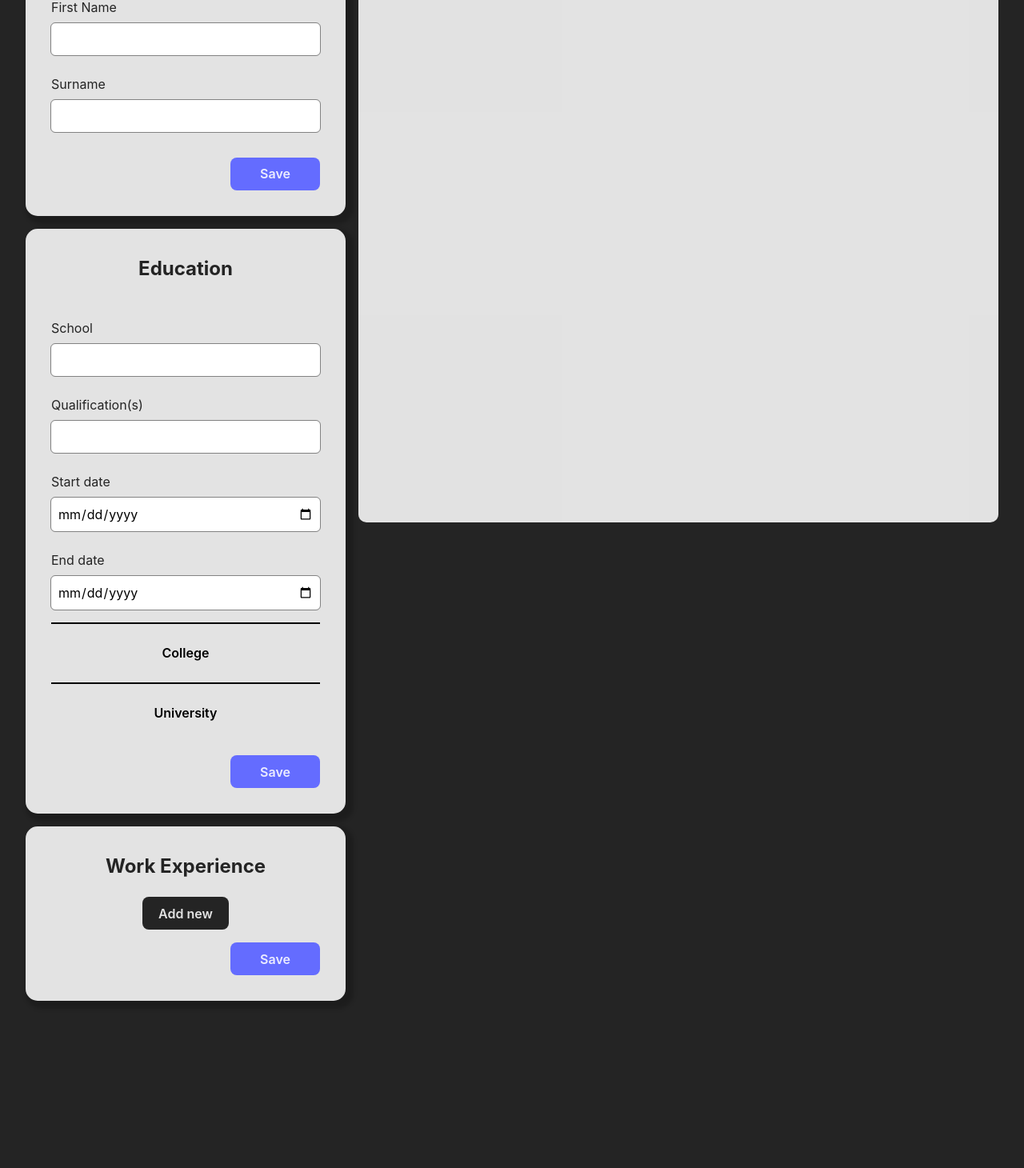
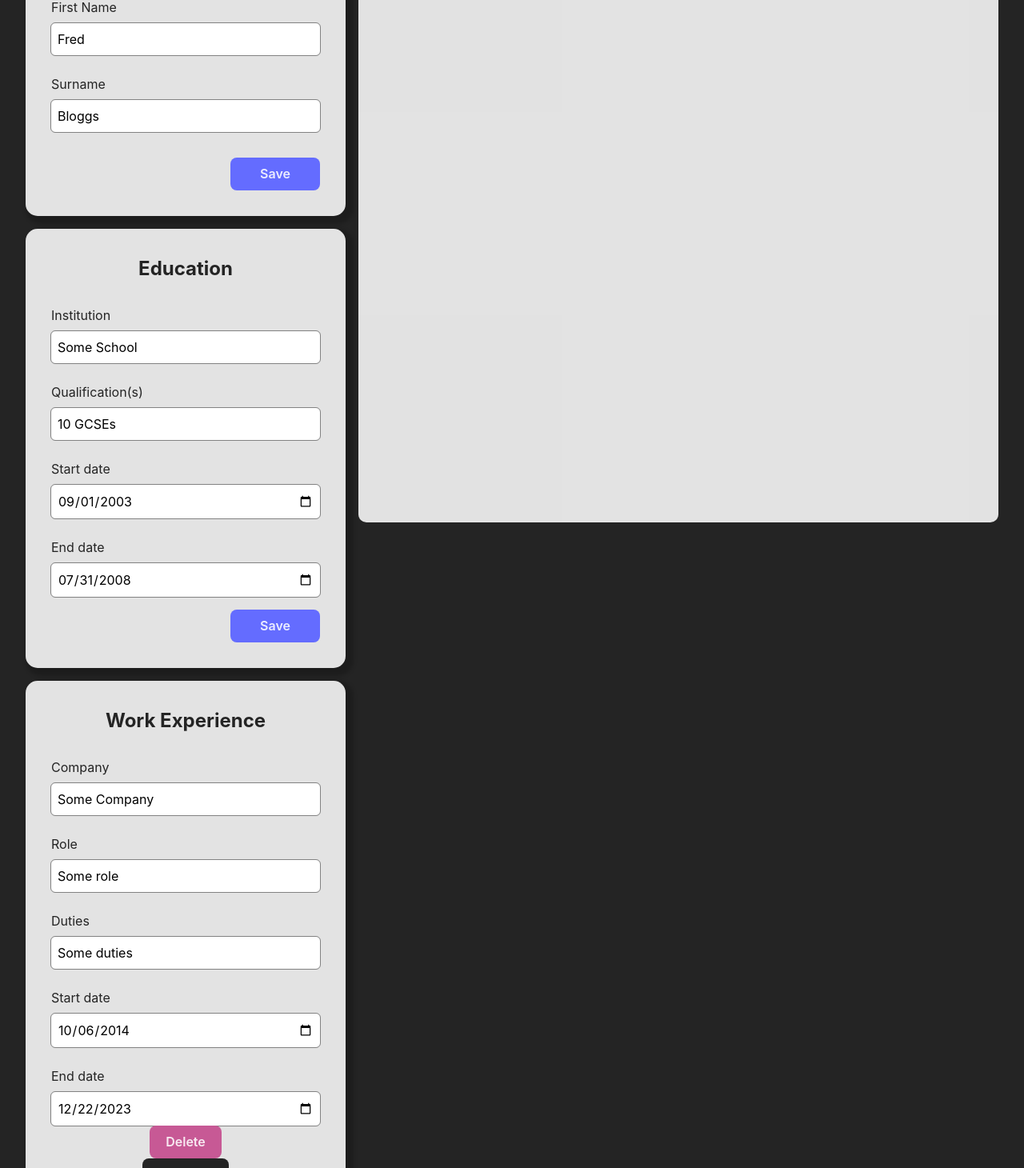
Before and after one commit to rubicon2/odin-cv-app, a React (Vite) app: page / in a window 1280 px wide. Shown: the part 238-1698 px from the top of the page at 80% size. Before the commit the page ends 1521 px from the top, so only its background shows below. Built offline with nearby package versions, Linux system fonts and the light colour scheme.

Commit message:
Convert from useState to useReducer

```diff
--- a/src/App.jsx
+++ b/src/App.jsx
@@ -1,28 +1,17 @@
 import ToggleEditWorkInfo from './components/ToggleEditWorkInfo';
 
 import Container from './components/Container';
-import Accordion from './components/Accordion';
-import DynamicForm from './components/DynamicForm';
 import ToggleEditField from './components/ToggleEditField';
 import StudyFieldGroup from './components/StudyFieldGroup';
 import WorkFieldGroup from './components/WorkFieldGroup';
 
-import { useState } from 'react';
+import { CvAppReducer, initialState } from './reducers/CvAppReducer';
+import { useReducer } from 'react';
 
 import './App.css';
 
 function App() {
-  const [firstName, setFirstName] = useState('');
-  const [surname, setSurname] = useState('');
-  const [generalSubmitted, setGeneralSubmitted] = useState(false);
-
-  const [schoolInfo, setSchoolInfo] = useState({});
-  const [collegeInfo, setCollegeInfo] = useState({});
-  const [uniInfo, setUniInfo] = useState({});
-  const [educationSubmitted, setEducationSubmitted] = useState(false);
-
-  const [workSubmitted, setWorkSubmitted] = useState(false);
-
+  const [state, dispatch] = useReducer(CvAppReducer, initialState);
   return (
     <>
       <h1>CV App</h1>
@@ -30,83 +19,73 @@ function App() {
         <div className="app-container-col">
           <Container
             className="input-flex-gap"
-            onButtonClick={() => setGeneralSubmitted(!generalSubmitted)}
-            submitted={generalSubmitted}
+            onButtonClick={() =>
+              state.editGeneral
+                ? dispatch({ type: 'locked_general' })
+                : dispatch({ type: 'unlocked_general' })
+            }
+            submitted={!state.editGeneral}
           >
             <h2>General</h2>
+
             <ToggleEditField
               fieldName="First Name"
-              onChange={(event) => setFirstName(event.target.value)}
-              value={firstName}
-              edit={!generalSubmitted}
+              onChange={(event) =>
+                dispatch({
+                  type: 'changed_first_name',
+                  firstName: event.target.value,
+                })
+              }
+              value={state.firstName}
+              edit={state.editGeneral}
             />
+
             <ToggleEditField
               fieldName="Surname"
-              onChange={(event) => setSurname(event.target.value)}
-              value={surname}
-              edit={!generalSubmitted}
+              onChange={(event) =>
+                dispatch({
+                  type: 'changed_last_name',
+                  lastName: event.target.value,
+                })
+              }
+              value={state.lastName}
+              edit={state.editGeneral}
             />
           </Container>
 
           <Container
-            onButtonClick={() => setEducationSubmitted(!educationSubmitted)}
-            submitted={educationSubmitted}
+            onButtonClick={() =>
+              state.editEducation
+                ? dispatch({ type: 'locked_education' })
+                : dispatch({ type: 'unlocked_education' })
+            }
+            submitted={!state.editEducation}
           >
             <h2>Education</h2>
-            <Accordion
-              accordionItems={[
-                {
-                  id: 0,
-                  label: 'School',
-                  content: (
-                    <>
-                      <StudyFieldGroup
-                        placeOfStudy="School"
-                        value={schoolInfo}
-                        onChange={setSchoolInfo}
-                        edit={!educationSubmitted}
-                      />
-                    </>
-                  ),
-                },
-                {
-                  id: 1,
-                  label: 'College',
-                  content: (
-                    <>
-                      <StudyFieldGroup
-                        placeOfStudy="College"
-                        value={collegeInfo}
-                        onChange={setCollegeInfo}
-                        edit={!educationSubmitted}
-                      />
-                    </>
-                  ),
-                },
-                {
-                  id: 2,
-                  label: 'University',
-                  content: (
-                    <>
-                      <StudyFieldGroup
-                        placeOfStudy="University"
-                        value={uniInfo}
-                        onChange={setUniInfo}
-                        edit={!educationSubmitted}
-                      />
-                    </>
-                  ),
-                },
-              ]}
-            ></Accordion>
+            <StudyFieldGroup
+              values={state.education[0]}
+              onChange={(entry) =>
+                dispatch({ type: 'changed_education', entry })
+              }
+              edit={state.editEducation}
+            />
           </Container>
 
           <Container
-            onButtonClick={() => setWorkSubmitted(!workSubmitted)}
-            submitted={workSubmitted}
+            onButtonClick={() =>
+              state.editWork
+                ? dispatch({ type: 'locked_work' })
+                : dispatch({ type: 'unlocked_work' })
+            }
+            submitted={!state.editWork}
           >
             <h2>Work Experience</h2>
-            <ToggleEditWorkInfo edit={!workSubmitted} />
+
+            <ToggleEditWorkInfo
+              values={state.work}
+              dispatch={dispatch}
+              edit={state.editWork}
+            />
           </Container>
         </div>
         <div>
--- a/src/components/StudyFieldGroup/index.jsx
+++ b/src/components/StudyFieldGroup/index.jsx
@@ -1,43 +1,53 @@
 import ToggleEditField from '../ToggleEditField';
 import './index.css';
 
-export default function StudyFieldGroup({
-  placeOfStudy,
-  value,
-  onChange,
-  edit,
-}) {
+export default function StudyFieldGroup({ values, onChange, edit }) {
+  const { place, subject, startDate, endDate } = values;
   return (
     <div className="study-info-section input-flex-gap">
       <ToggleEditField
-        fieldName={placeOfStudy}
-        value={value.place}
-        onChange={(event) => onChange({ ...value, place: event.target.value })}
+        fieldName="Institution"
+        value={place}
+        onChange={(event) =>
+          onChange({
+            ...values,
+            place: event.target.value,
+          })
+        }
         edit={edit}
       />
       <ToggleEditField
-        fieldName={'Qualification(s)'}
-        value={value.subject}
+        fieldName="Qualification(s)"
+        value={subject}
         onChange={(event) =>
-          onChange({ ...value, subject: event.target.value })
+          onChange({
+            ...values,
+            subject: event.target.value,
+          })
         }
         edit={edit}
       />
       <ToggleEditField
         inputType="date"
-        fieldName={'Start date'}
-        value={value.startDate}
+        fieldName="Start date"
+        value={startDate}
         onChange={(event) =>
-          onChange({ ...value, startDate: event.target.value })
+          onChange({
+            ...values,
+            startDate: event.target.value,
+          })
         }
         edit={edit}
       />
       <ToggleEditField
         inputType="date"
-        fieldName={'End date'}
-        value={value.endDate}
+        fieldName="End date"
+        value={endDate}
         onChange={(event) =>
-          onChange({ ...value, endDate: event.target.value })
+          onChange({
+            ...values,
+            endDate: event.target.value,
+          })
         }
         edit={edit}
       />
--- a/src/components/ToggleEditWorkInfo/index.jsx
+++ b/src/components/ToggleEditWorkInfo/index.jsx
@@ -1,62 +1,34 @@
 import WorkFieldGroup from '../WorkFieldGroup';
-import { useState } from 'react';
 import './index.css';
 
-export default function ToggleEditWorkInfo({ edit }) {
-  const [entries, setEntries] = useState([]);
-  // Make a local copy to avoid mutating the original entries array.
-  // I don't see what the problem is with mutating the array, then spreading the elements out into
-  // a new array when calling setEntries(), but apparently this is better.
-  // Throughout this component, also avoided mutating state of elements in localEntries array, although in this instance
-  // it seemed to make no difference whether the objects within the array were changed directly or replaced with new altered objects.
-  let localEntries = [...entries];
-
-  function addBlankEntry() {
-    const biggestIndex = localEntries.reduce(
-      (biggest, current) => (current.index > biggest ? current.index : biggest),
-      -1,
-    );
-    localEntries.push({
-      index: biggestIndex + 1,
-      companyName: '',
-      position: '',
-      duties: '',
-      startDate: '',
-      endDate: '',
-    });
-    setEntries(localEntries);
-  }
-
-  function deleteEntry(entry) {
-    localEntries = localEntries.filter((e) => e != entry);
-    setEntries(localEntries);
-  }
-
+export default function ToggleEditWorkInfo({ values, dispatch, edit }) {
   return (
     <div>
-      {localEntries.map((entry, index) => (
-        <div key={entry.index}>
+      {values.map((value) => (
+        <div key={value.id}>
           <WorkFieldGroup
-            onChange={(infoObj) => {
-              localEntries[index] = { index: entry.index, ...infoObj };
-            }}
+            values={value}
+            onChange={(entry) => dispatch({ type: 'changed_work', entry })}
             edit={edit}
           />
           {edit && (
             <button
               className="work-button delete-button"
-              onClick={() => deleteEntry(entry)}
+              onClick={() => dispatch({ type: 'removed_work', entry: value })}
             >
               Delete
             </button>
           )}
         </div>
       ))}
-      {!edit && localEntries.length === 0 && (
+      {!edit && values.length === 0 && (
         <div className="none-message">None!</div>
       )}
       {edit && (
-        <button className="work-button" onClick={addBlankEntry}>
+        <button
+          className="work-button"
+          onClick={() => dispatch({ type: 'added_work' })}
+        >
           Add new
         </button>
       )}
--- a/src/components/WorkFieldGroup/index.jsx
+++ b/src/components/WorkFieldGroup/index.jsx
@@ -1,51 +1,65 @@
 import ToggleEditField from '../ToggleEditField';
-import { useState } from 'react';
 import './index.css';
 
-export default function WorkFieldGroup({ onChange, edit }) {
-  const [companyName, setCompanyName] = useState('');
-  const [jobTitle, setJobTitle] = useState('');
-  const [duties, setDuties] = useState('');
-  const [startDate, setStartDate] = useState('');
-  const [endDate, setEndDate] = useState('');
-
-  function update(setField, event) {
-    setField(event.target.value);
-    onChange({ companyName, jobTitle, duties, startDate, endDate });
-  }
-
+export default function WorkFieldGroup({ values, onChange, edit }) {
+  const { company, role, duties, startDate, endDate } = values;
   return (
     <div className="work-info-section input-flex-gap">
       <ToggleEditField
         fieldName="Company"
-        value={companyName}
-        onChange={(event) => update(setCompanyName, event)}
+        value={company}
+        onChange={(event) =>
+          onChange({
+            ...values,
+            company: event.target.value,
+          })
+        }
         edit={edit}
       />
       <ToggleEditField
         fieldName="Role"
-        value={jobTitle}
-        onChange={(event) => update(setJobTitle, event)}
+        value={role}
+        onChange={(event) =>
+          onChange({
+            ...values,
+            role: event.target.value,
+          })
+        }
         edit={edit}
       />
       <ToggleEditField
         fieldName="Duties"
         value={duties}
-        onChange={(event) => update(setDuties, event)}
+        onChange={(event) =>
+          onChange({
+            ...values,
+            duties: event.target.value,
+          })
+        }
         edit={edit}
       />
       <ToggleEditField
         inputType="date"
-        fieldName={'Start date'}
+        fieldName="Start date"
         value={startDate}
-        onChange={(event) => update(setStartDate, event)}
+        onChange={(event) =>
+          onChange({
+            ...values,
+            startDate: event.target.value,
+          })
+        }
         edit={edit}
       />
       <ToggleEditField
         inputType="date"
-        fieldName={'End date'}
+        fieldName="End date"
         value={endDate}
-        onChange={(event) => update(setEndDate, event)}
+        onChange={(event) =>
+          onChange({
+            ...values,
+            endDate: event.target.value,
+          })
+        }
         edit={edit}
       />
     </div>
--- /dev/null
+++ b/src/reducers/CvAppReducer.jsx
@@ -0,0 +1,157 @@
+export const initialState = {
+  editGeneral: true,
+  editEducation: true,
+  editWork: true,
+  firstName: 'Fred',
+  lastName: 'Bloggs',
+  education: [
+    {
+      id: 0,
+      place: 'Some School',
+      subject: '10 GCSEs',
+      startDate: '2003-09-01',
+      endDate: '2008-07-31',
+    },
+  ],
+  work: [
+    {
+      id: 0,
+      company: 'Some Company',
+      role: 'Some role',
+      duties: 'Some duties',
+      startDate: '2014-10-06',
+      endDate: '2023-12-22',
+    },
+  ],
+};
+
+const blankEducationEntry = {
+  place: '',
+  subject: '',
+  startDate: '',
+  endDate: '',
+};
+
+const blankWorkEntry = {
+  company: '',
+  role: '',
+  duties: '',
+  startDate: '',
+  endDate: '',
+};
+
+function calculateNewId(arr) {
+  const biggestId = arr.reduce(
+    (biggest, current) => (current.id > biggest ? current.id : biggest),
+    -1,
+  );
+  return biggestId + 1;
+}
+
+export function CvAppReducer(state, action) {
+  switch (action.type) {
+    case 'locked_general': {
+      console.log(state);
+      return {
+        ...state,
+        editGeneral: false,
+      };
+    }
+    case 'unlocked_general': {
+      return {
+        ...state,
+        editGeneral: true,
+      };
+    }
+    case 'locked_education': {
+      return {
+        ...state,
+        editEducation: false,
+      };
+    }
+    case 'unlocked_education': {
+      return {
+        ...state,
+        editEducation: true,
+      };
+    }
+    case 'locked_work': {
+      return {
+        ...state,
+        editWork: false,
+      };
+    }
+    case 'unlocked_work': {
+      return {
+        ...state,
+        editWork: true,
+      };
+    }
+    case 'changed_first_name': {
+      return {
+        ...state,
+        firstName: action.firstName,
+      };
+    }
+    case 'changed_last_name': {
+      return {
+        ...state,
+        lastName: action.lastName,
+      };
+    }
+    case 'added_education': {
+      return {
+        ...state,
+        education: [
+          ...state.education,
+          {
+            ...blankEducationEntry,
+            index: calculateNewId(state.education),
+          },
+        ],
+      };
+    }
+    case 'removed_education': {
+      return {
+        ...state,
+        education: state.education.filter(
+          (entry) => entry.id !== action.entry.id,
+        ),
+      };
+    }
+    case 'changed_education': {
+      return {
+        ...state,
+        education: state.education.map((entry) =>
+          entry.id !== action.entry.id ? entry : action.entry,
+        ),
+      };
+    }
+    case 'added_work': {
+      return {
+        ...state,
+        work: [
+          ...state.work,
+          {
+            ...blankWorkEntry,
+            id: calculateNewId(state.work),
+          },
+        ],
+      };
+    }
+    case 'removed_work': {
+      return {
+        ...state,
+        work: state.work.filter((entry) => entry.id !== action.entry.id),
+      };
+    }
+    case 'changed_work': {
+      return {
+        ...state,
+        work: state.work.map((entry) =>
+          entry.id !== action.entry.id ? entry : action.entry,
+        ),
+      };
+    }
+  }
+}
```
